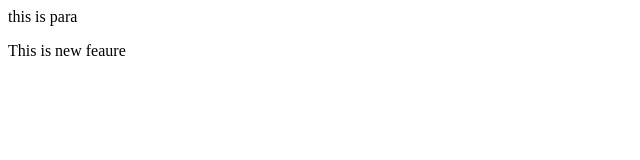
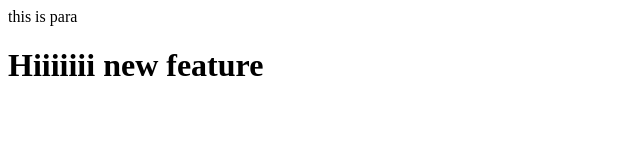
Before and after one commit to Madhavikulakarni/localrepo, a plain HTML site: page index.html in a window 1280 px wide. Shown: the whole page, without its empty margins (0-640 px from the left). Drawn offline with Linux system fonts and the light colour scheme.

Commit message:
new h1 tag added

```diff
--- a/index.html
+++ b/index.html
@@ -1,3 +1,2 @@
 <p>this is para</p>
-
-<p>This is new feaure</p>
+<h1>Hiiiiiii new feature</h1>
```
